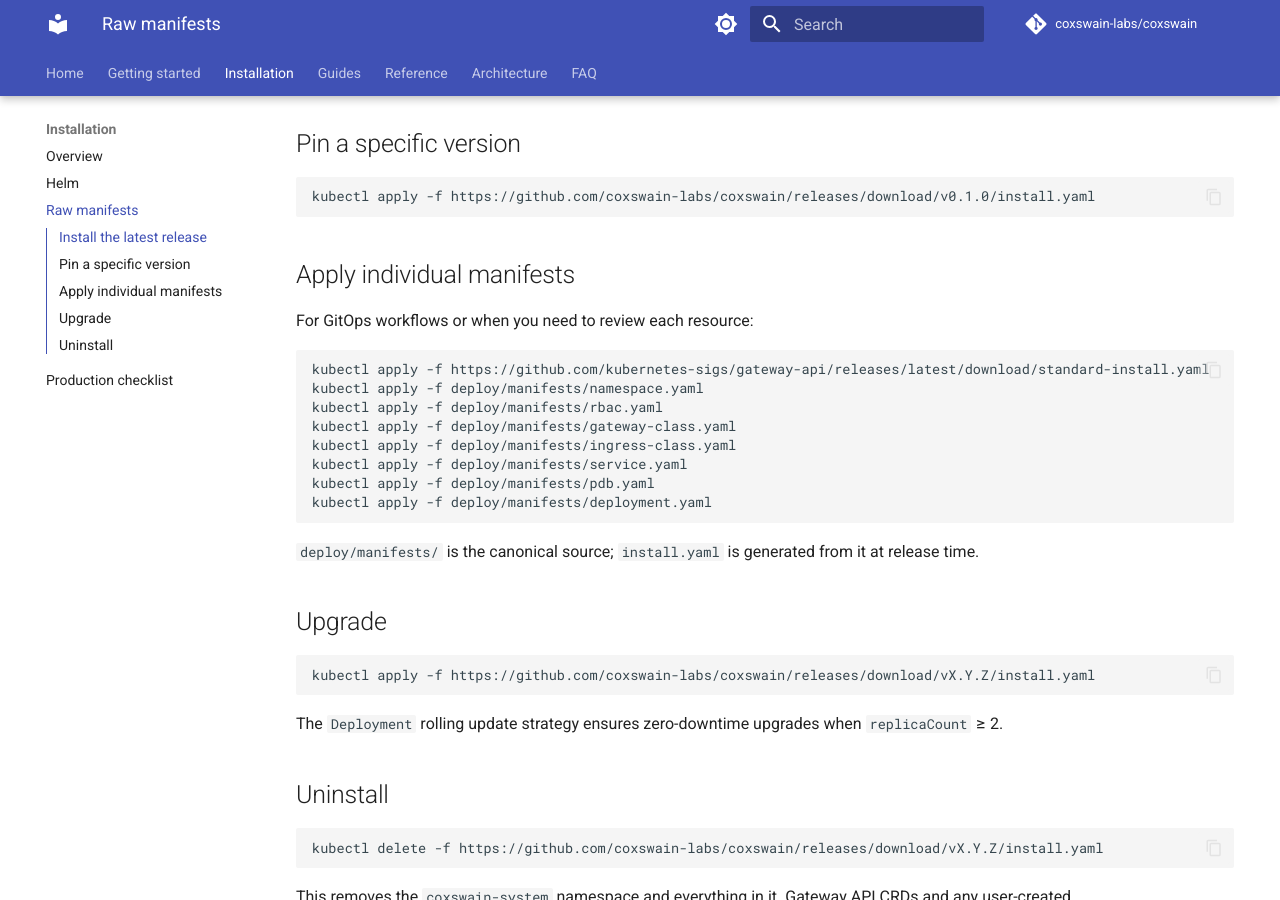
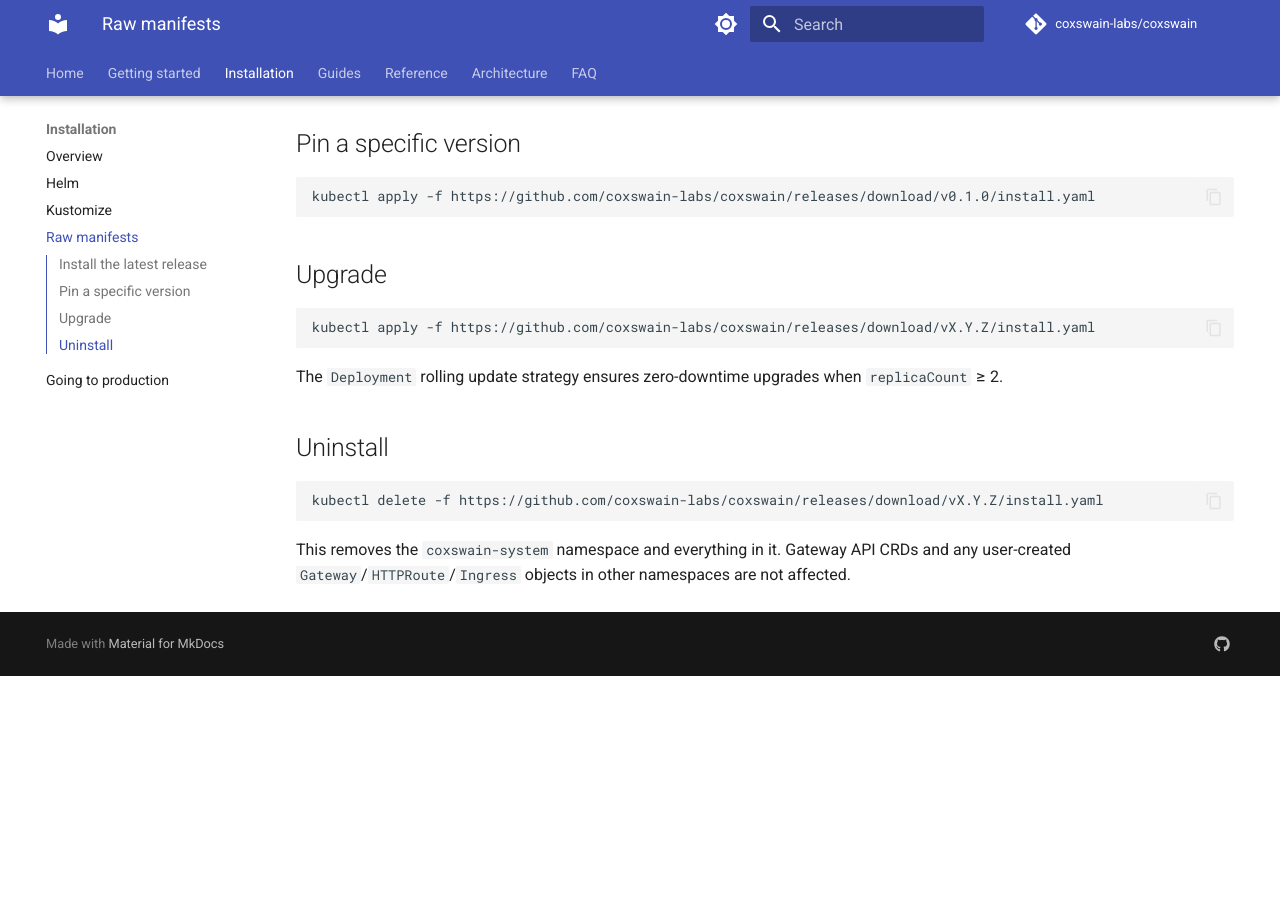
Before and after one commit to coxswain-labs/coxswain, an MkDocs documentation site: the page built from docs/installation/manifests.md, in a window 1280 px wide and 900 px high, scrolled down 400 px. Built offline with MkDocs 1.6.1 and Material for MkDocs 9.7.7, drawn with Linux system fonts in a browser that asks for light colours; comment, search, counter and statistics services are not loaded; the version menu is left out; after the commit the page ends 1076 px from its top, so only the background shows below that.

Commit message:
docs: overhaul installation section
- getting-started: remove Kustomize tab (two clean options: Helm and
  Raw manifests)
- installation/index.md: replace "Local development" with Kustomize;
  update production checklist link
- installation/kustomize.md: new page covering ?ref=main one-liner and
  the versioned overlay pattern for pinned installs
- installation/manifests.md: remove "Apply individual manifests" section
  (used local deploy/manifests/ paths requiring a repo clone; covered
  by the new Kustomize page instead)
- installation/production-checklist.md → going-to-production.md:
  rename for clarity; add pymdownx.tasklist to mkdocs.yml so - [ ]
  items render as real checkboxes
- mkdocs.yml: add Kustomize to nav, update checklist entry name, add
  pymdownx.tasklist extension

Refs #30

````diff
--- a/docs/installation/manifests.md
+++ b/docs/installation/manifests.md
@@ -18,23 +18,6 @@
 kubectl apply -f https://github.com/coxswain-labs/coxswain/releases/download/v0.1.0/install.yaml
 ```
 
-## Apply individual manifests
-
-For GitOps workflows or when you need to review each resource:
-
-```bash
-kubectl apply -f https://github.com/kubernetes-sigs/gateway-api/releases/latest/download/standard-install.yaml
-kubectl apply -f deploy/manifests/namespace.yaml
-kubectl apply -f deploy/manifests/rbac.yaml
-kubectl apply -f deploy/manifests/gateway-class.yaml
-kubectl apply -f deploy/manifests/ingress-class.yaml
-kubectl apply -f deploy/manifests/service.yaml
-kubectl apply -f deploy/manifests/pdb.yaml
-kubectl apply -f deploy/manifests/deployment.yaml
-```
-
-`deploy/manifests/` is the canonical source; `install.yaml` is generated from it at release time.
-
 ## Upgrade
 
 ```bash
--- a/mkdocs.yml
+++ b/mkdocs.yml
@@ -57,6 +57,8 @@
   - md_in_html
   - toc:
       permalink: true
+  - pymdownx.tasklist:
+      custom_checkbox: true
 
 nav:
   - Home: index.md
@@ -64,8 +66,9 @@
   - Installation:
     - Overview: installation/index.md
     - Helm: installation/helm.md
+    - Kustomize: installation/kustomize.md
     - Raw manifests: installation/manifests.md
-    - Production checklist: installation/production-checklist.md
+    - Going to production: installation/going-to-production.md
   - Guides:
     - Ingress: guides/ingress.md
     - Gateway API: guides/gateway-api.md
````
Also changed, not shown: docs/getting-started.md (+1 -9 lines), docs/installation/going-to-production.md (renamed from docs/installation/production-checklist.md, +1 -1 lines), docs/installation/index.md (+3 -3 lines), docs/installation/kustomize.md (added, +55 -0 lines).
